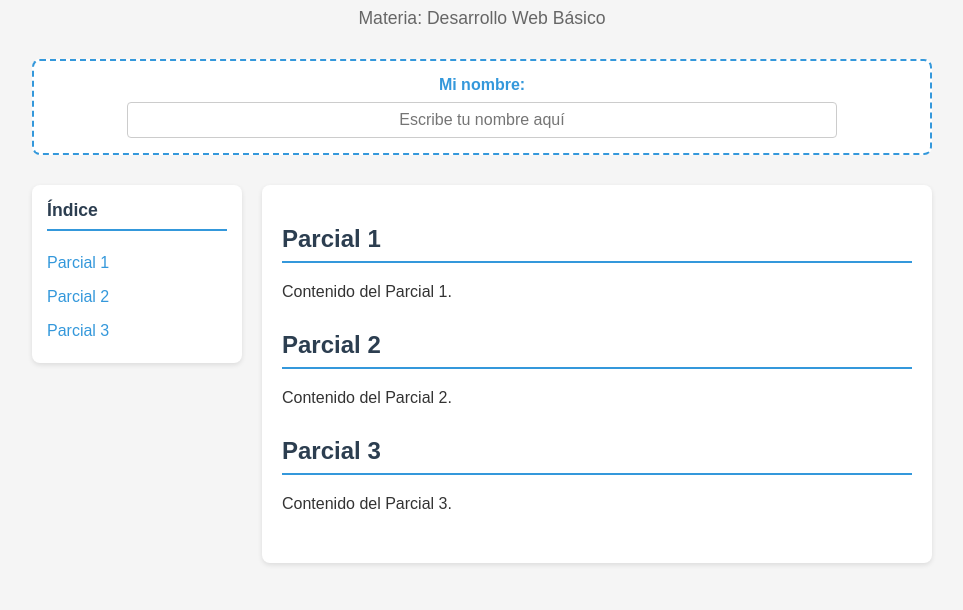
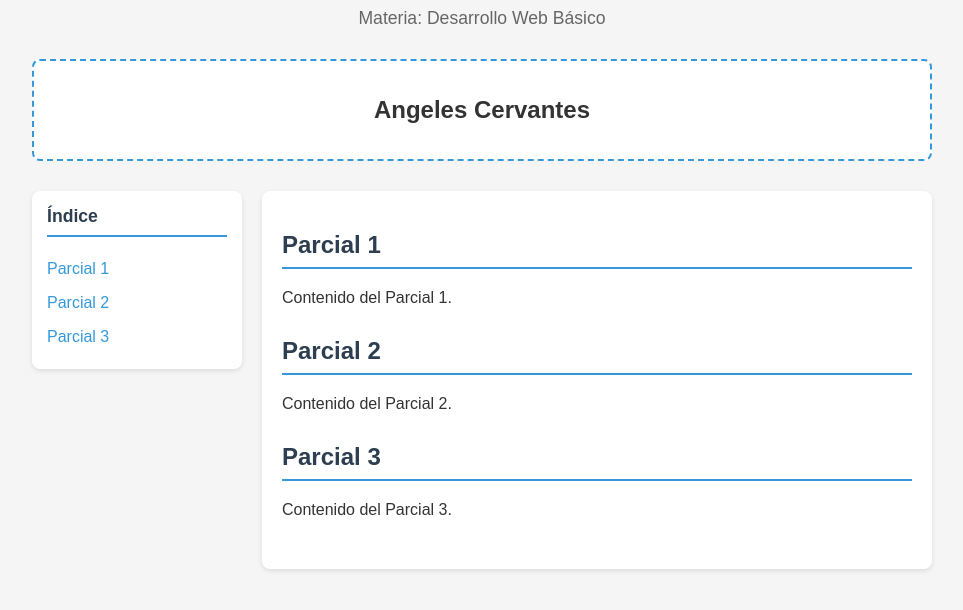
Before and after one commit to mcervantesl-maker/desaweb271, a plain HTML site: page index.html in a window 1280 px wide. Shown: the part 80-690 px from the top of the page, without its empty margins (158-1121 px from the left). Drawn offline with Linux system fonts and the light colour scheme.

Commit message:
Update index.html

```diff
--- a/index.html
+++ b/index.html
@@ -101,8 +101,7 @@
     <p class="subtitulo">Materia: Desarrollo Web Básico</p>
 
     <div class="nombre">
-        <label for="nombre">Mi nombre:</label>
-        <input type="text" id="nombre" placeholder="Escribe tu nombre aquí">
+        <h2>Angeles Cervantes</h2>
     </div>
 
     <div class="contenido">
```
